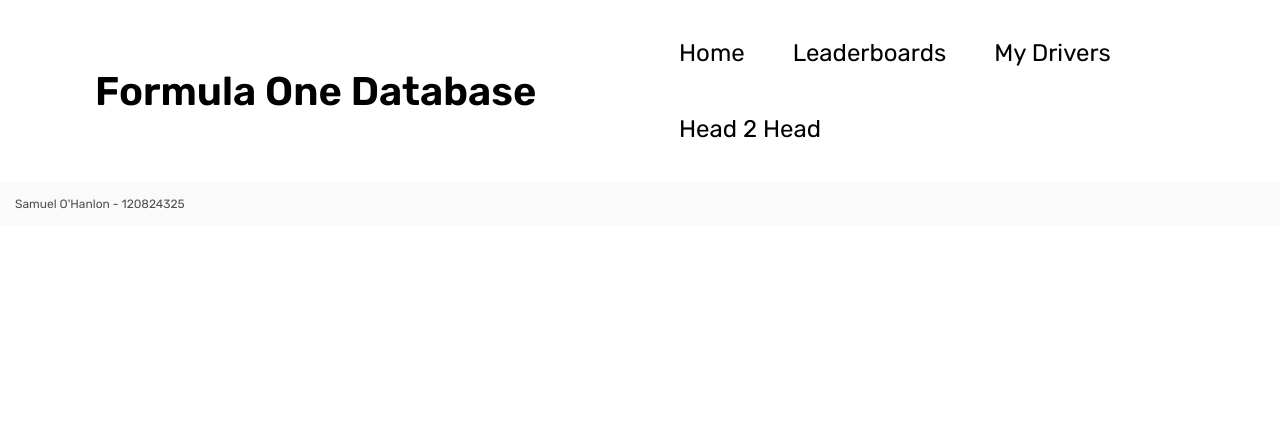
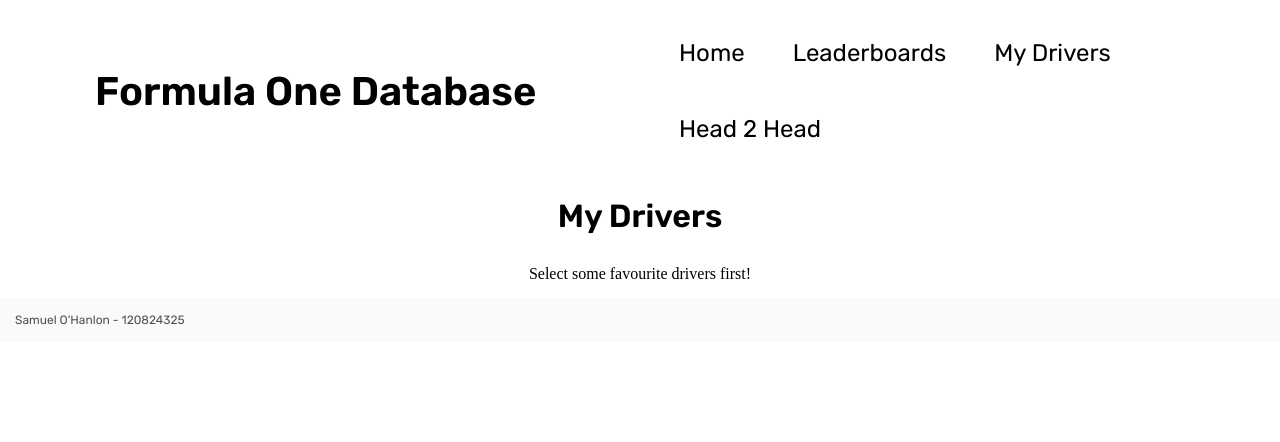
Before and after one commit to samoha-5475/AdvH-CS-Project, a PHP site: page /mydrivers.php in a window 1280 px wide. Shown: the top 442 px of the page. Run offline with PHP 8.4, Linux system fonts and the light colour scheme.

Commit message:
My drivers page completed, still need to add the image back to the button.

```diff
--- a/mydrivers.php
+++ b/mydrivers.php
@@ -1,5 +1,21 @@
 <?php
 session_start();
+
+if (isset($_GET['driverId'])) {
+    $driverId = $_GET['driverId'];
+
+    if (!isset($_SESSION['favDrivers'])) {
+        $_SESSION['favDrivers'] = array();
+    }
+
+    if (!in_array($driverId, $_SESSION['favDrivers'])) {
+        $_SESSION['favDrivers'][] = $driverId;
+        echo 'favourite added!';
+    }
+
+    $_GET['driverId'] = null;
+
+}
 ?>
 <!DOCTYPE html>
 <html lang="en">
@@ -13,6 +29,49 @@ session_start();
 <?php
 include 'header.php';
 ?>
+<main>
+    <section>
+        <div class="row">
+            <div class="col-12">
+                <h2>My Drivers</h2>
+            </div>
+        </div>
+        <div class="row">
+            <div class="col-12">
+                <div id="resultsTableContainer">
+                    <table id="resultsTable">
+                        <?php
+                        if (!isset($_SESSION['favDrivers'])) {
+                            echo '<p>Select some favourite drivers first!</p>';
+                        } else {
+                            include 'database.php';
+
+                            if (!$connection) {die('Connection to database failed!');}
+
+                            echo '<tr><th>Number</th><th>Code</th><th>Forename</th><th>Surname</th><th>Nationality</th></tr>';
+
+                            foreach ($_SESSION['favDrivers'] as $driverId) {
+                                $query = ("SELECT IFNULL(number, 'N/A') as number, IFNULL(code, 'N/A') as code, forename, surname, nationality FROM drivers WHERE driverId = '$driverId'");
+
+                                $result = mysqli_query($connection, $query);
+                                $row = mysqli_fetch_array($result, MYSQLI_NUM);
+
+                                echo '<tr>';
+                                foreach ($row as $column) {
+                                    echo "<td>$column</td>";
+                                }
+                                echo '</tr>';
+                            }
+
+                            mysqli_close($connection);
+                        }
+                        ?>
+                    </table>
+                </div>
+            </div>
+        </div>
+    </section>
+</main>
 <?php
 include 'footer.php';
 ?>
--- a/search.php
+++ b/search.php
@@ -1,7 +1,11 @@
 <?php
 if ($_SERVER['REQUEST_METHOD'] == 'GET') {
+//if (isset($_GET['searchType']) && isset($_GET['searchText'])) {
     $searchType = $_GET['searchType'];
     $searchText = $_GET['searchText'];
+
+//    $_GET['searchType'] = null;
+//    $_GET['searchText'] = null;
 
     switch ($searchType) {
         case 'drivers':
@@ -14,7 +18,7 @@ if ($_SERVER['REQUEST_METHOD'] == 'GET') {
             $query = ("SELECT name, location, country  FROM circuits WHERE name LIKE '%$searchText%' OR location LIKE '%$searchText%' OR country LIKE '%$searchText%';");
     }
 
-    require 'database.php';
+    include 'database.php';
 
     if (!$connection) {die('Connection to database failed!');}
 
--- a/style.css
+++ b/style.css
@@ -221,6 +221,13 @@ main, header {
     font-size: 2em;
 }
 
+h2 {
+    text-align: center;
+    font-family: 'Rubik', sans-serif;
+    font-weight: 600;
+    font-size: 2em;
+}
+
 .flexContainer {
     display: flex;
     justify-content: center;
@@ -302,6 +309,10 @@ main, header {
     padding: 1em;
 }
 
+#topBorder {
+    border-top: 1px solid #ddd;
+}
+
 /* Footer */
 footer {
     background-color: #fafafa;
```
Also changed, not shown: results.php (+1 -11 lines).
